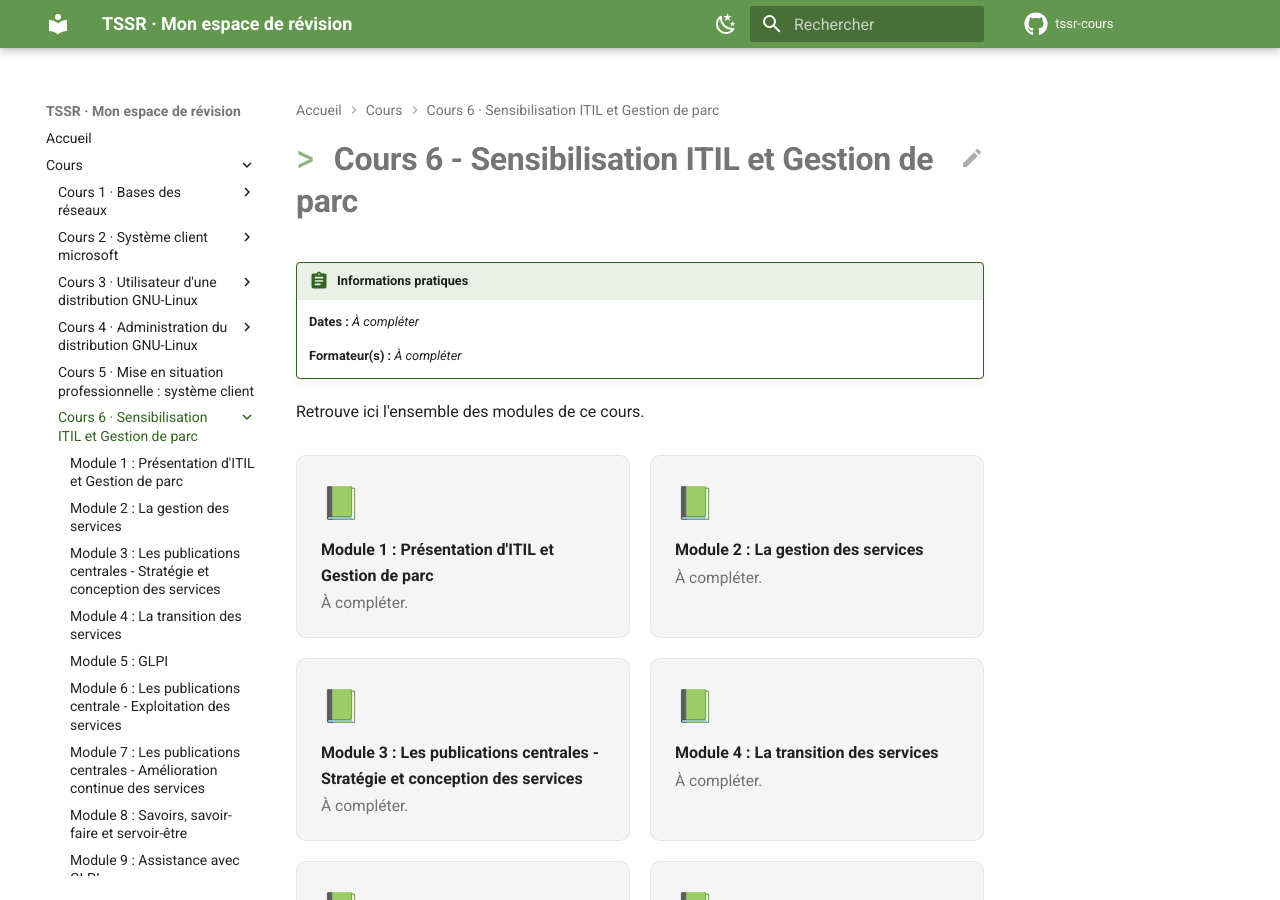
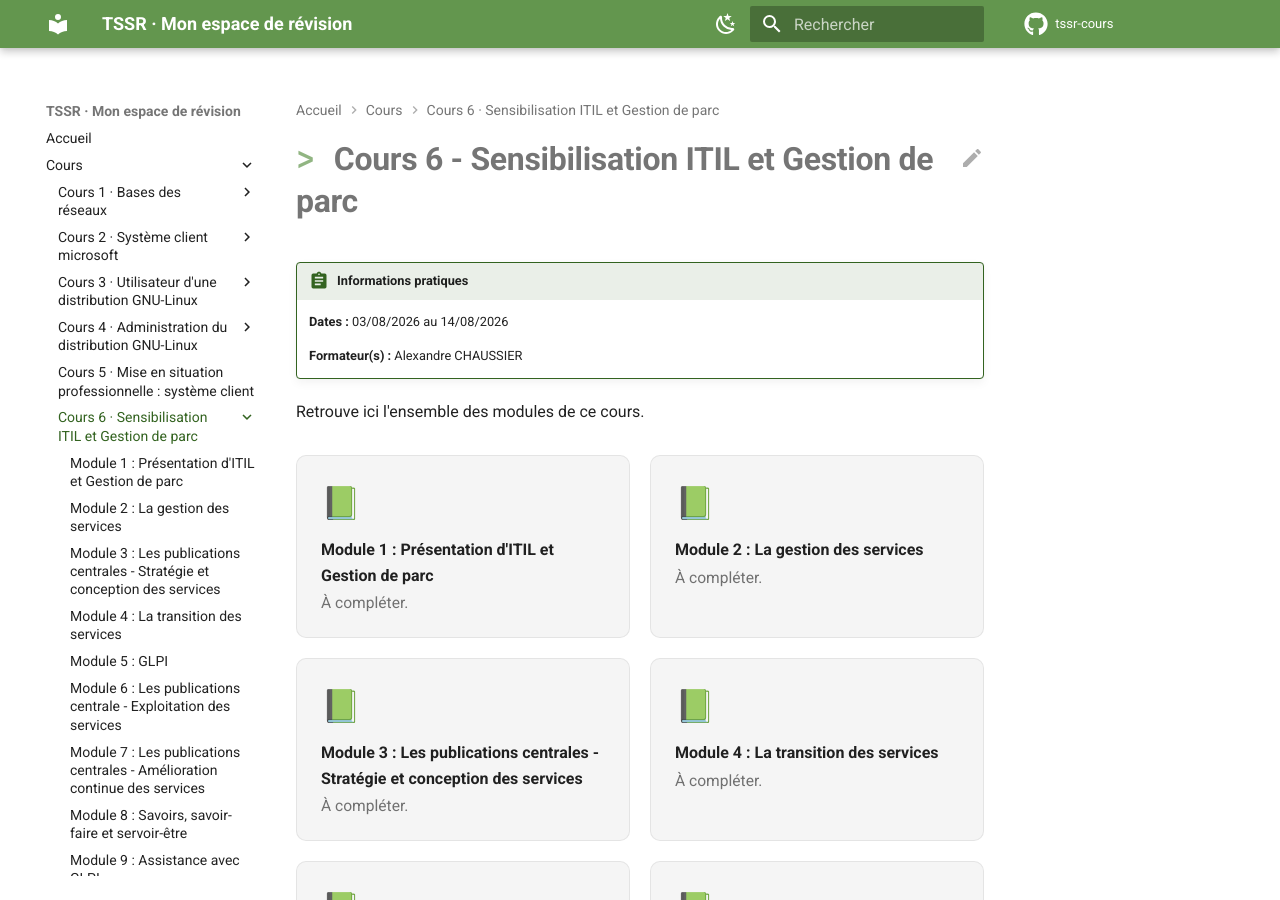
Before and after one commit to Kass-19/tssr-cours, an MkDocs documentation site: the page built from docs/cours/cours-06-sensibilisation-itil-et-gestion-de-parc/index.md, in a window 1280 px wide and 900 px high. Built offline with MkDocs 1.6.1 and Material for MkDocs 9.7.7, drawn with Linux system fonts in a browser that asks for light colours; comment, search, counter and statistics services are not loaded.

Commit message:
Update course details for ITIL and park management

```diff
--- a/docs/cours/cours-06-sensibilisation-itil-et-gestion-de-parc/index.md
+++ b/docs/cours/cours-06-sensibilisation-itil-et-gestion-de-parc/index.md
@@ -1,9 +1,9 @@
 # Cours 6 - Sensibilisation ITIL et Gestion de parc
 
 !!! abstract "Informations pratiques"
-    **Dates :** _À compléter_
+    **Dates :** 03/08/2026 au 14/08/2026
 
-    **Formateur(s) :** _À compléter_
+    **Formateur(s) :** Alexandre CHAUSSIER
 
 Retrouve ici l'ensemble des modules de ce cours.
 
```
